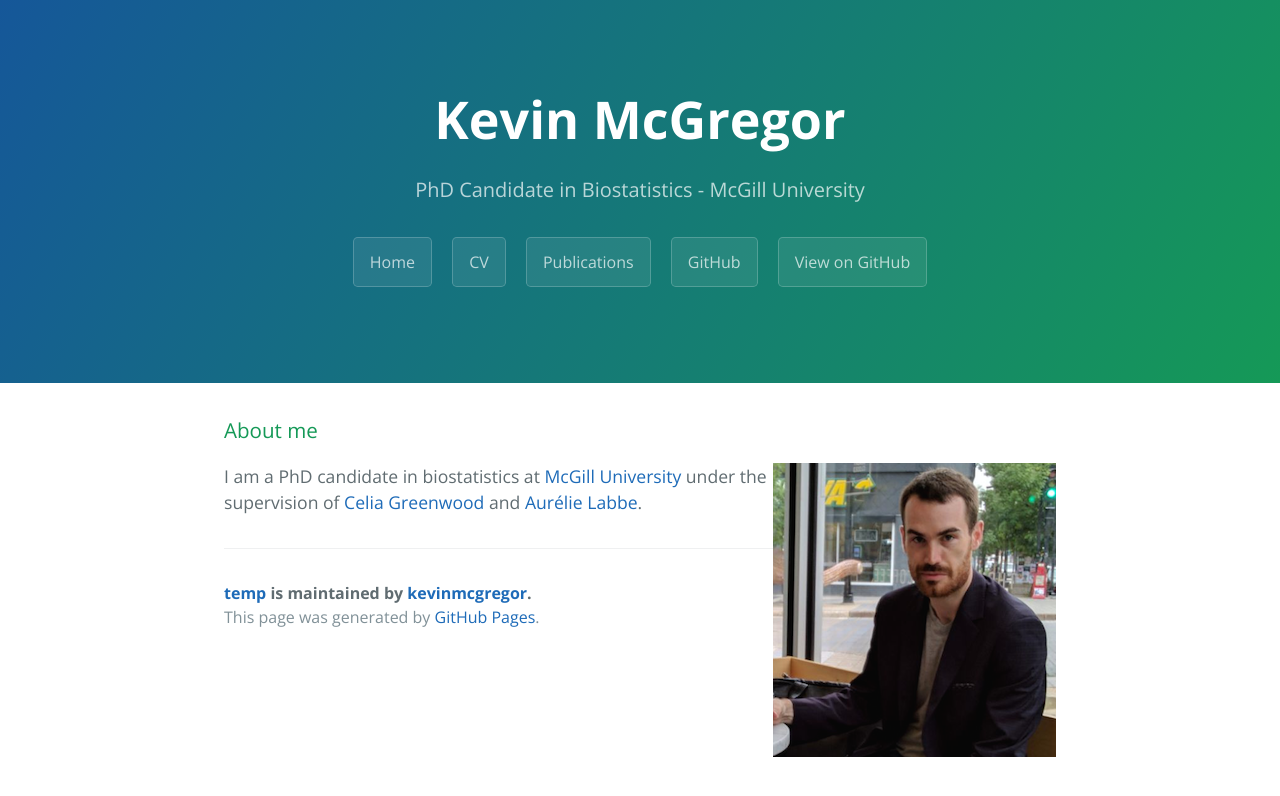
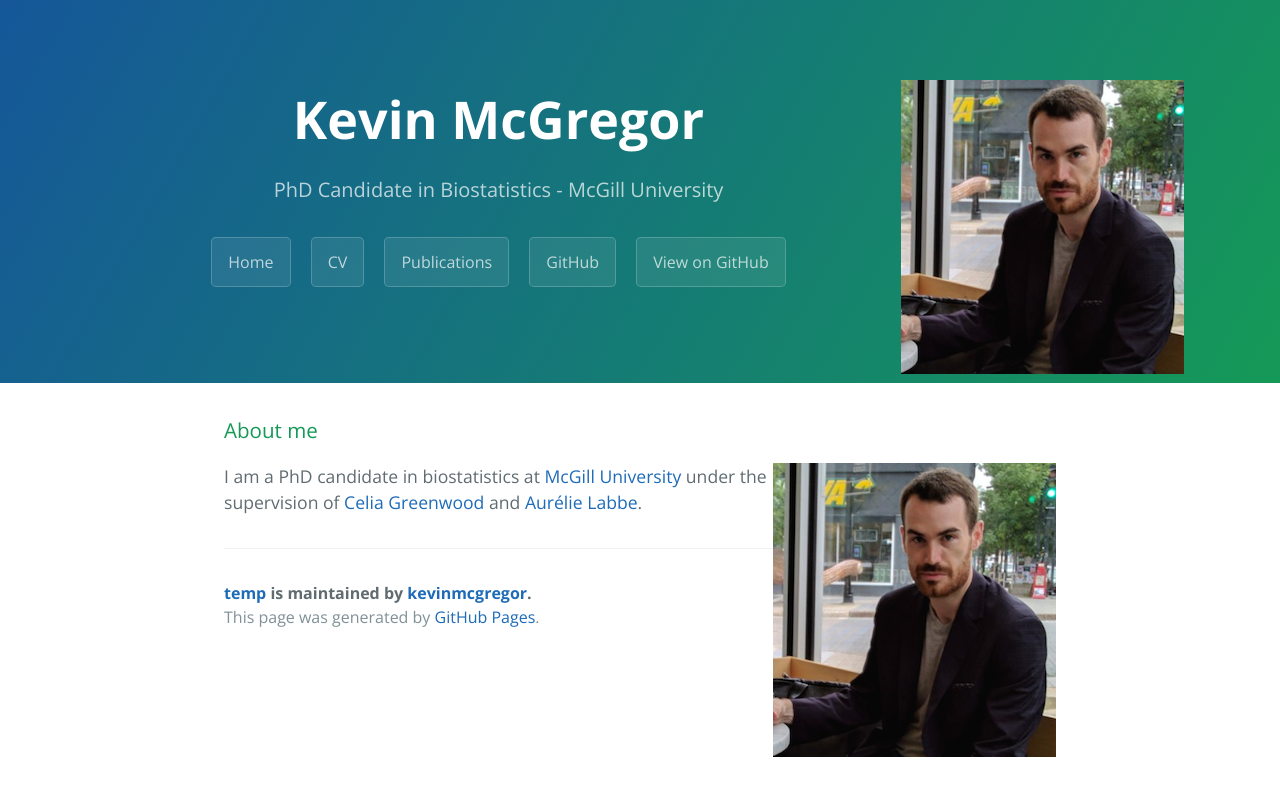
Before and after one commit to kevinmcgregor/temp, a Jekyll site: the page built from index.md, in a window 1280 px wide. Shown: the top 796 px of the page. Built offline with Jekyll 4.4.1, drawn with Linux system fonts in a browser that asks for light colours; our own code applies the rules of GitHub Pages for plain Markdown files.

Commit message:
trying picture in header

```diff
--- a/_layouts/default.html
+++ b/_layouts/default.html
@@ -10,6 +10,7 @@
   </head>
   <body>
     <section class="page-header">
+      <img align="right" src="./pictures/kevin_picture.png" />
       <h1 class="project-name">{{ site.title | default: site.github.repository_name }}</h1>
       <h2 class="project-tagline">{{ site.description | default: site.github.project_tagline }}</h2>
       <a href="{{ './index.html' }}" class="btn">Home</a>
```
